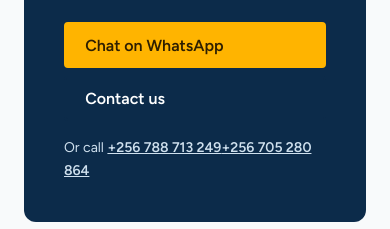
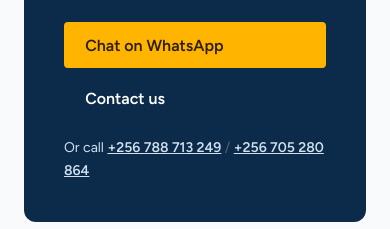
Before and after one commit to Ian-Balijawa/dcpower.ug, a React (Vite) app: page / in a window 390 px wide. Shown: the part 7980-8209 px from the top of the page. Built offline with nearby package versions, Linux system fonts and the light colour scheme.

Commit message:
fix: add separator between phone numbers in contact section for better readability

```diff
--- a/src/pages/Home.tsx
+++ b/src/pages/Home.tsx
@@ -256,6 +256,7 @@
             <a href={`tel:${SITE.phone.replace(/\s/g, "")}`}>
               {SITE.phone}
             </a>
+            <span className="muted">  /  </span>
             <a href={`tel:${SITE.otherPhone.replace(/\s/g, "")}`}>
               {SITE.otherPhone}
             </a>
```
